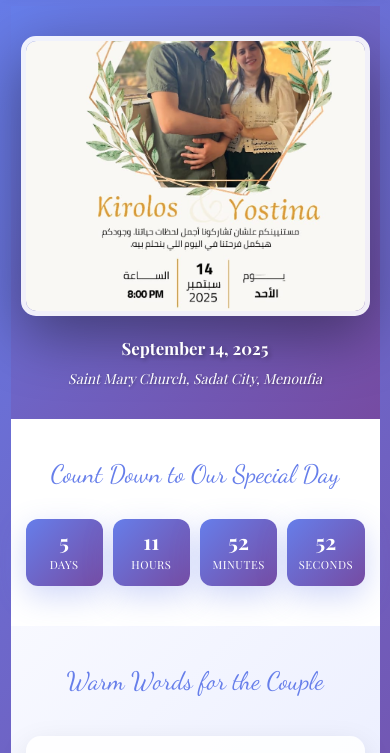
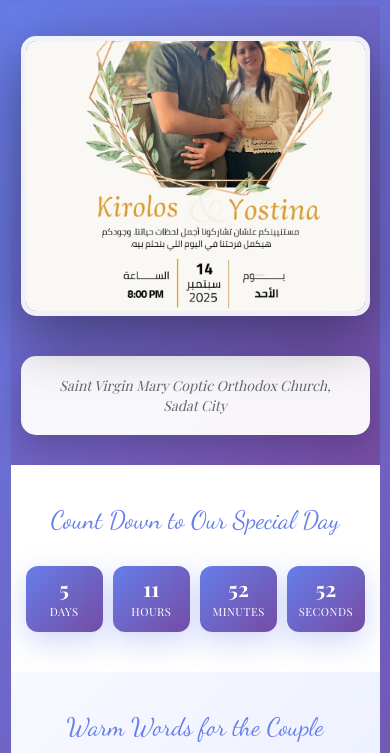
Before and after one commit to marinaayman/kirollos-youstina-wedding, a plain HTML site: page index.html in a window 390 px wide. Shown: the part 58-811 px from the top of the page. Drawn offline with nearby package versions, Linux system fonts and the light colour scheme.

Commit message:
update photo section

```diff
--- a/css/wedding.css
+++ b/css/wedding.css
@@ -51,7 +51,7 @@ body.arabic {
     box-shadow: 0 6px 20px rgba(0, 0, 0, 0.15);
 }
 
-/* Just Photo Section */
+/* Photo Section */
 .photo-section {
     display: flex;
     justify-content: center;
@@ -84,23 +84,21 @@ body.arabic {
 }
 
 .photo-info {
-    color: white;
+    background: rgba(255, 255, 255, 0.95);
+    color: #333;
     text-align: center;
-}
-
-.wedding-day {
-    font-size: 1.5rem;
-    font-weight: bold;
-    margin-bottom: 10px;
-    text-shadow: 2px 2px 4px rgba(0, 0, 0, 0.3);
+    padding: 20px;
+    border-radius: 15px;
+    margin-top: 20px;
+    box-shadow: 0 10px 30px rgba(0, 0, 0, 0.2);
 }
 
 .wedding-venue {
     font-size: 1.2rem;
     font-style: italic;
     margin-bottom: 0;
-    text-shadow: 1px 1px 3px rgba(0, 0, 0, 0.3);
     line-height: 1.4;
+    color: #666;
 }
 
 /* Mobile Responsiveness for Photo Section */
@@ -115,10 +113,6 @@ body.arabic {
         border-width: 6px;
         border-radius: 18px;
         margin-bottom: 25px;
-    }
-
-    .wedding-day {
-        font-size: 1.3rem;
     }
 
     .wedding-venue {
@@ -138,12 +132,6 @@ body.arabic {
         border-radius: 15px;
         margin-bottom: 20px;
     }
-
-    .wedding-day {
-        font-size: 1.2rem;
-        margin-bottom: 8px;
-    }
-
     .wedding-venue {
         font-size: 1rem;
     }
@@ -155,11 +143,6 @@ body.arabic {
         height: 250px;
         border-radius: 12px;
     }
-
-    .wedding-day {
-        font-size: 1.1rem;
-    }
-
     .wedding-venue {
         font-size: 0.95rem;
     }
@@ -306,10 +289,6 @@ body.arabic {
 
     .couple-names {
         font-size: 2.5rem;
-    }
-
-    .wedding-date {
-        font-size: 1.1rem;
     }
 
     .venue {
--- a/index.html
+++ b/index.html
@@ -48,8 +48,7 @@
     <div class="photo-container">
         <img src="images/couple.jpg" alt="Kirollos and Youstina" class="couple-photo">
         <div class="photo-info">
-            <p class="wedding-day" data-en="September 14, 2025" data-ar="١٤ سبتمبر ٢٠٢٥">September 14, 2025</p>
-            <p class="wedding-venue" data-en="Saint Virgin Mary Coptic Orthodox Church, Sadat City, Menoufia" data-ar="كنيسة السيدة العذراء، مدينة السادات، المنوفية">Saint Mary Church, Sadat City, Menoufia</p>
+            <p class="wedding-venue" data-en="Saint Virgin Mary Coptic Orthodox Church, Sadat City" data-ar="كنيسة السيدة العذراء، مدينة السادات، المنوفية">Saint Virgin Mary Coptic Orthodox Church, Sadat City</p>
         </div>
     </div>
 </section>
```
